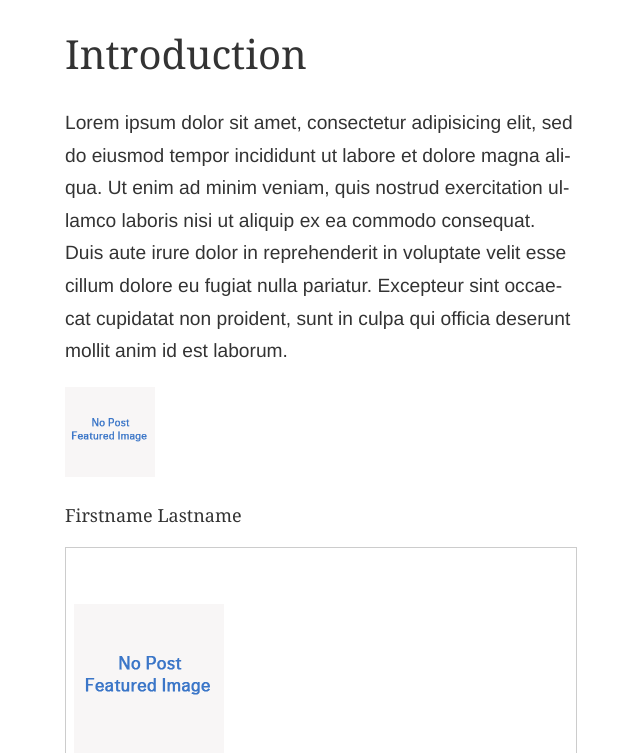
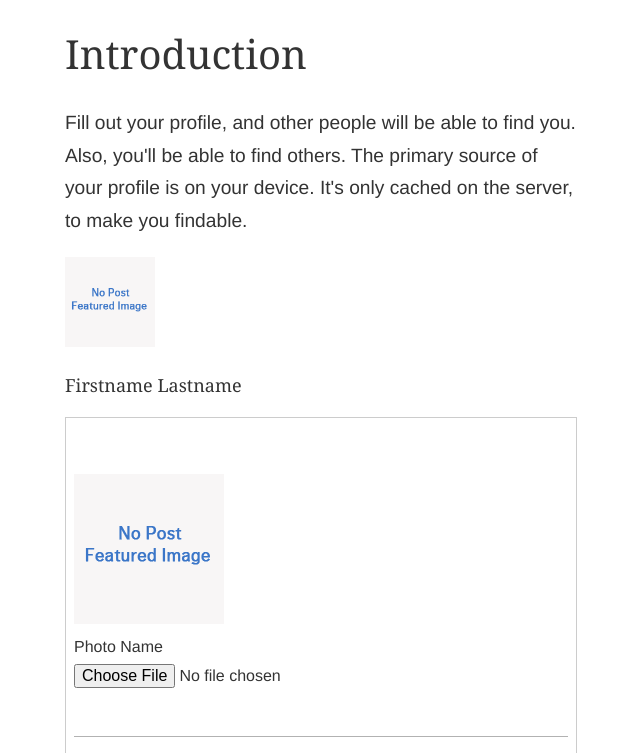
Before and after one commit to andrewwoods/labs, a PHP site: page /offline-app/index.php in a window 1280 px wide. Shown: the part 24-777 px from the top of the page, without its empty margins (319-959 px from the left). Run offline with PHP 8.4, Linux system fonts and the light colour scheme.

Commit message:
Replace Lorem Ipsum text with real instructions

```diff
--- a/offline-app/intro.php
+++ b/offline-app/intro.php
@@ -1,3 +1,3 @@
 
 <h1>Introduction</h1>
-<p>Lorem ipsum dolor sit amet, consectetur adipisicing elit, sed do eiusmod tempor incididunt ut labore et dolore magna aliqua. Ut enim ad minim veniam, quis nostrud exercitation ullamco laboris nisi ut aliquip ex ea commodo consequat. Duis aute irure dolor in reprehenderit in voluptate velit esse cillum dolore eu fugiat nulla pariatur. Excepteur sint occaecat cupidatat non proident, sunt in culpa qui officia deserunt mollit anim id est laborum.</p>
+<p>Fill out your profile, and other people will be able to find you. Also, you'll be able to find others. The primary source of your profile is on your device. It's only cached on the server, to make you findable.</p>
```
